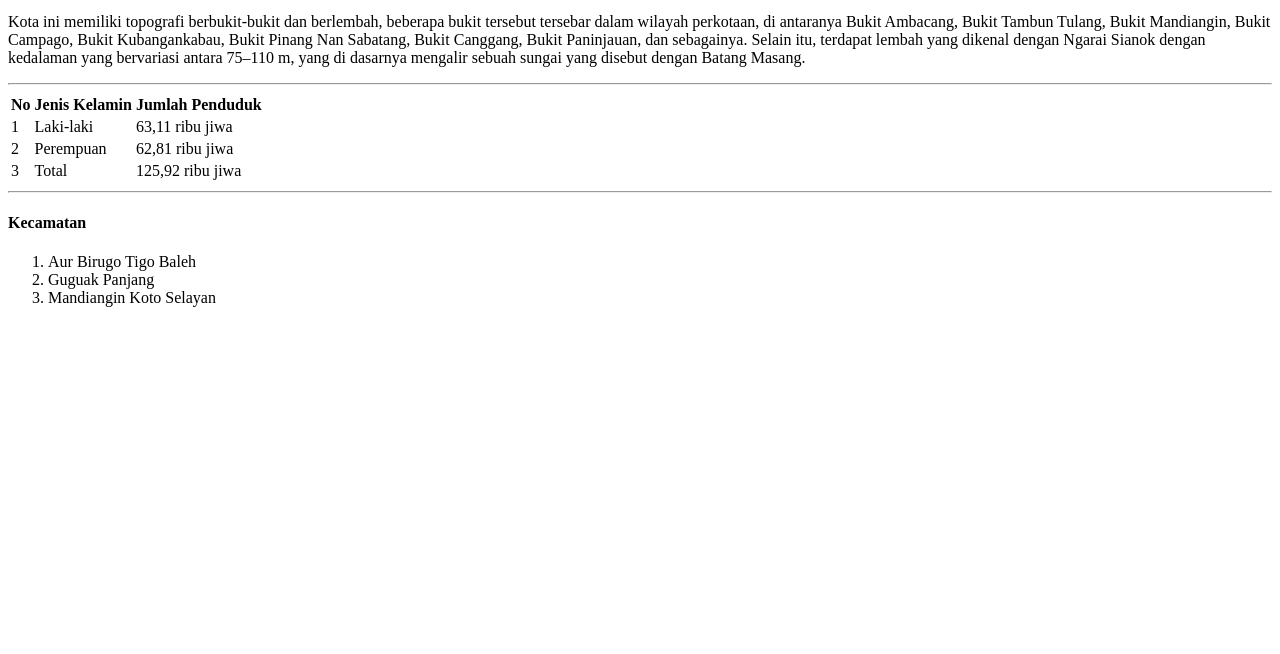
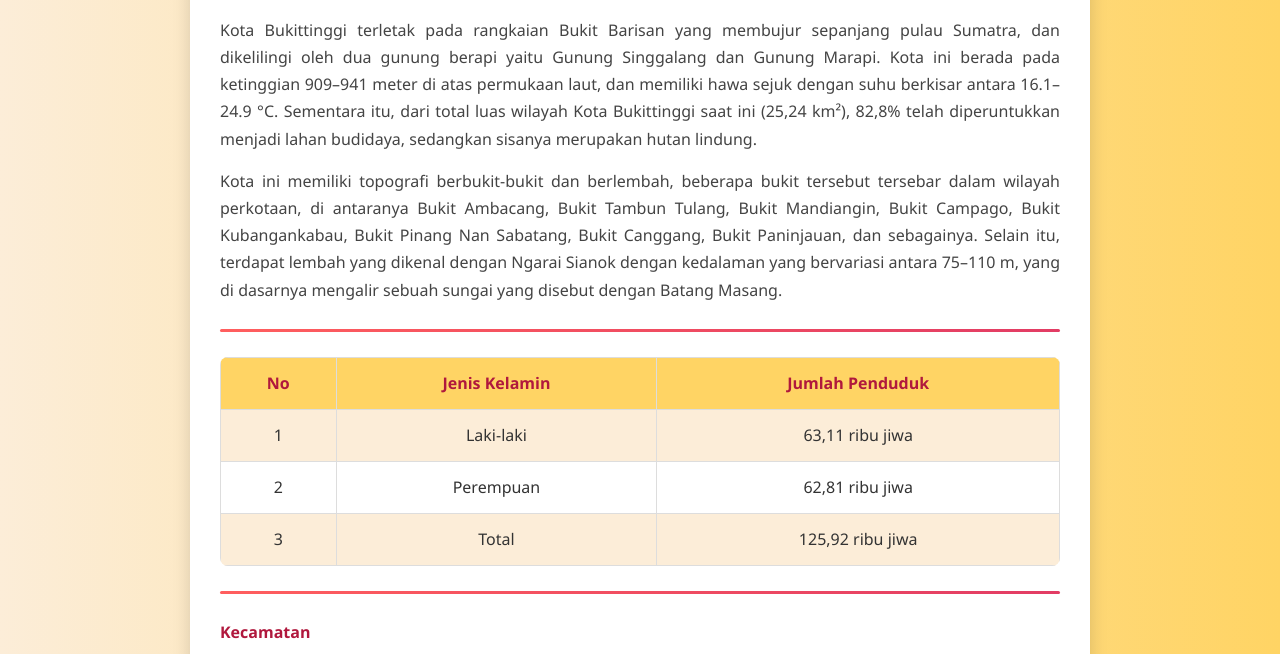
Before and after one commit to athila-afk/pgweb-acara1, a plain HTML site: page index.html in a window 1280 px wide. Shown: the part 196-850 px from the top of the page. Before the commit the page ends 800 px from the top, so only its background shows below. Drawn offline with Linux system fonts and the light colour scheme.

Commit message:
menambahkan style.css

```diff
--- a/index.html
+++ b/index.html
@@ -62,5 +62,5 @@
         </ol>
     </main>
 </body>
-
+<link rel="stylesheet" href="style.css">
 </html>
--- /dev/null
+++ b/style.css
@@ -0,0 +1,120 @@
+/* Reset bawaan */
+* {
+  margin: 0;
+  padding: 0;
+  box-sizing: border-box;
+}
+
+/* Tampilan body */
+body {
+  font-family: "Segoe UI", Tahoma, Geneva, Verdana, sans-serif;
+  background: linear-gradient(to right, #FCEDD8, #FFD464);
+  color: #333;
+  line-height: 1.7;
+  padding: 20px;
+}
+
+/* Container utama */
+main {
+  max-width: 900px;
+  margin: auto;
+  background: #fff;
+  padding: 30px;
+  border-radius: 12px;
+  box-shadow: 0 8px 18px rgba(0, 0, 0, 0.15);
+  animation: fadeIn 1s ease-in-out;
+}
+
+/* Animasi */
+@keyframes fadeIn {
+  from { opacity: 0; transform: translateY(20px); }
+  to { opacity: 1; transform: translateY(0); }
+}
+
+/* Judul */
+h1 {
+  text-align: center;
+  font-size: 2.5rem;
+  color: #B0183D;
+  margin-bottom: 10px;
+}
+
+/* Sub Judul */
+h3 {
+  text-align: center;
+  color: #E23C64;
+  font-weight: normal;
+  margin-bottom: 20px;
+}
+
+/* Paragraf */
+p {
+  text-align: justify;
+  margin-bottom: 15px;
+  font-size: 1rem;
+  color: #444;
+}
+
+/* Garis pemisah */
+hr {
+  border: none;
+  height: 3px;
+  background: linear-gradient(to right, #FF5E5E, #E23C64);
+  margin: 25px 0;
+  border-radius: 2px;
+}
+
+/* Tabel */
+table {
+  width: 100%;
+  border-collapse: collapse;
+  margin-bottom: 20px;
+  overflow: hidden;
+  border-radius: 8px;
+}
+
+th, td {
+  border: 1px solid #ddd;
+  padding: 12px;
+  text-align: center;
+}
+
+th {
+  background: #FFD464;
+  color: #B0183D;
+  font-weight: bold;
+}
+
+tr:nth-child(even) {
+  background: #FCEDD8;
+}
+
+tr:hover {
+  background: #FF5E5E;
+  color: white;
+  transition: 0.3s;
+}
+
+/* List */
+h4 {
+  margin-bottom: 10px;
+  color: #B0183D;
+}
+
+ol {
+  padding-left: 20px;
+}
+
+ol li {
+  background: #FF5E5E;
+  color: white;
+  margin: 5px 0;
+  padding: 10px;
+  border-radius: 6px;
+  transition: 0.3s;
+}
+
+ol li:hover {
+  background: #E23C64;
+  transform: translateX(5px);
+}
```
